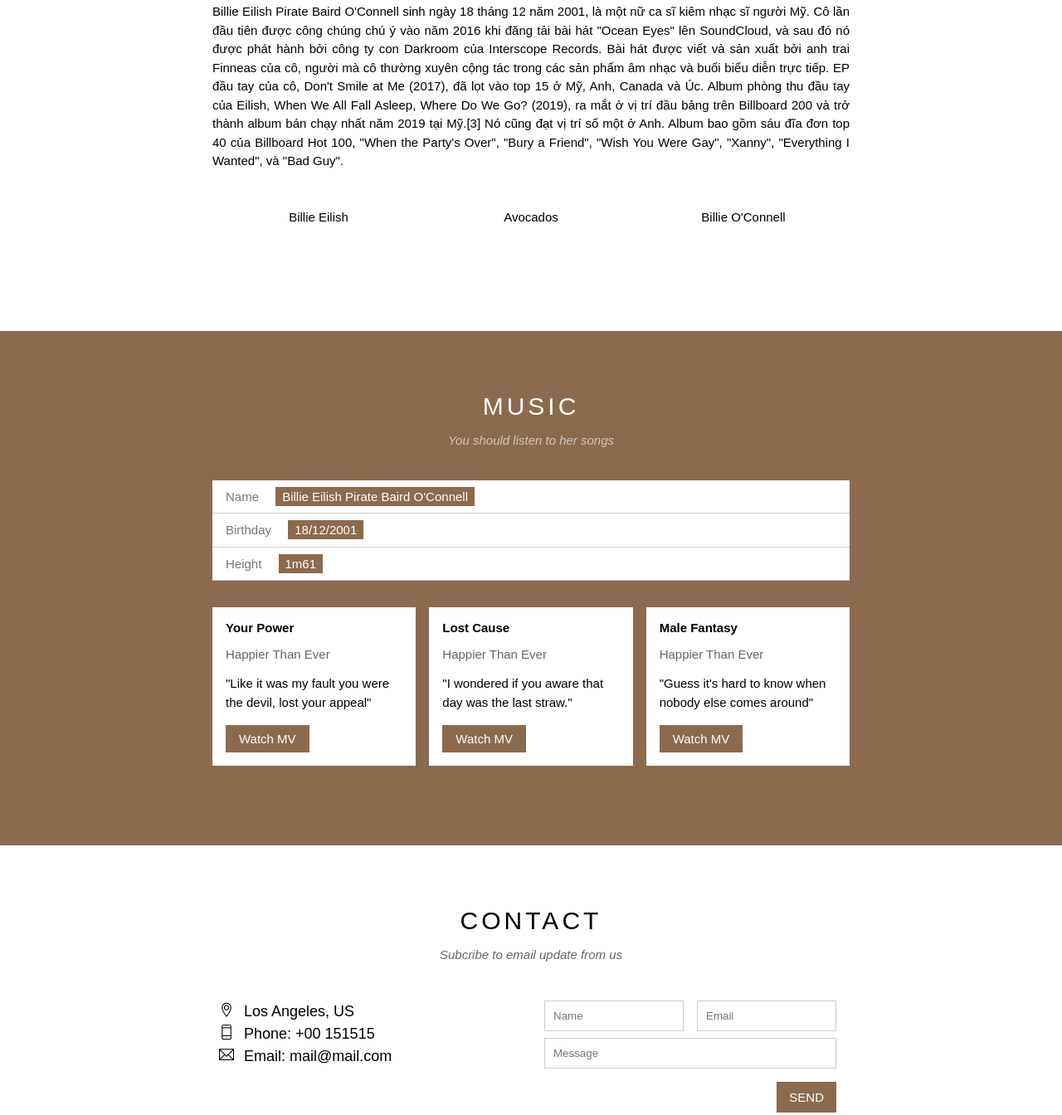
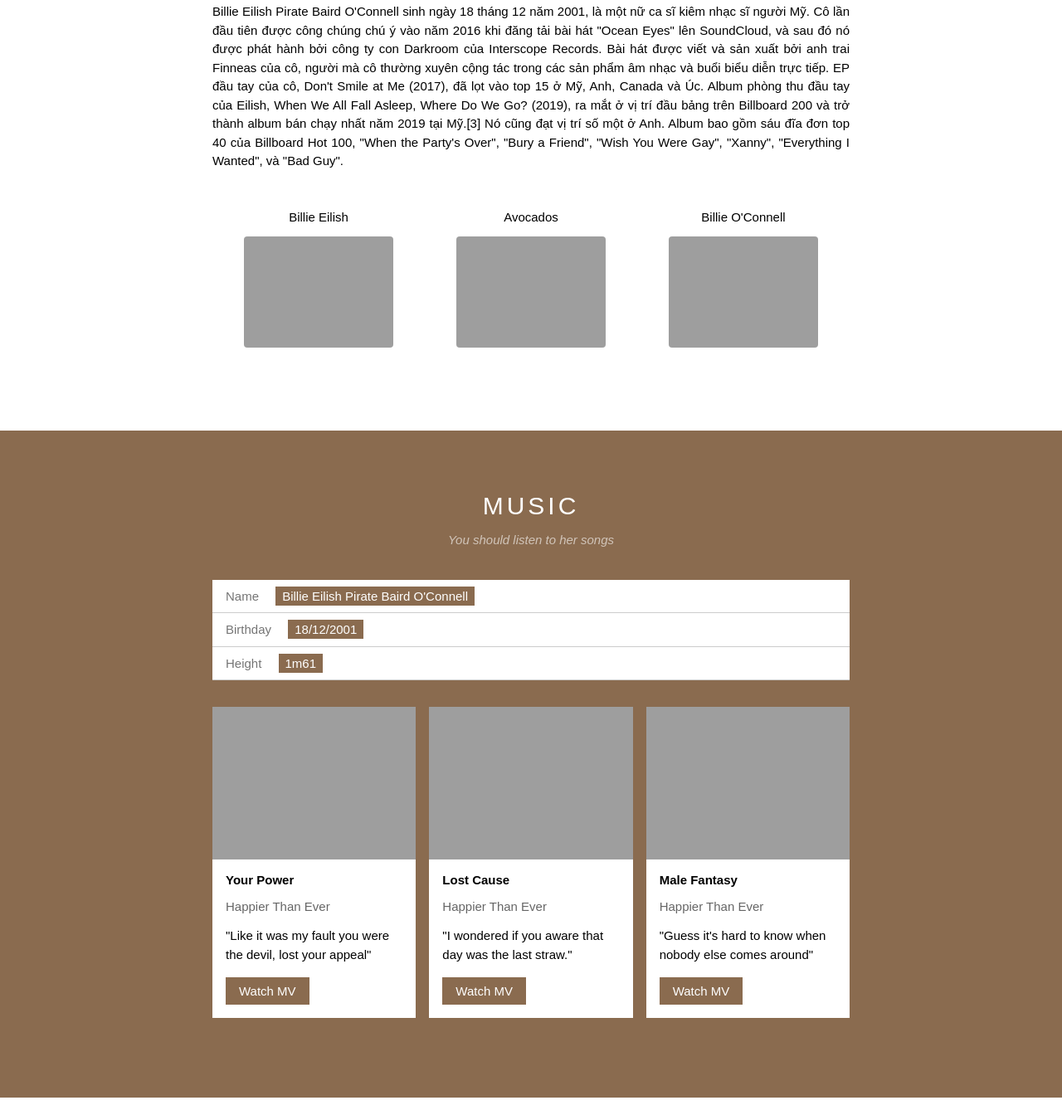
Before and after one commit to Cebron2/Billie-BaoTram, a plain HTML site: page index.html in a window 1280 px wide. Shown: the part 972-2316 px from the top of the page at 83% size. Drawn offline with Linux system fonts and the light colour scheme; the site is published under a folder, as on GitHub Pages, so addresses that start at the root find nothing.

Commit message:
Update index.html

```diff
--- a/index.html
+++ b/index.html
@@ -51,15 +51,15 @@
                     <div class="image-list">
                         <div class="image-item">
                             <p class="billie-name">Billie Eilish</p>
-                            <img src="/assets/css/img/Image/z3247012401092_6b3801680e2f99683472ffc4137affee.jpg" alt="" class="billie-image">
+                            <img src="./assets/css/img/Image/z3247012401092_6b3801680e2f99683472ffc4137affee.jpg" alt="" class="billie-image">
                         </div>
                         <div class="image-item">
                             <p class="billie-name">Avocados</p>
-                            <img src="/assets/css/img/Image/z3247012504445_7cf7bf0ebd4cca5cfea47f370c2e987d.jpg" alt="" class="billie-image">
+                            <img src="./assets/css/img/Image/z3247012504445_7cf7bf0ebd4cca5cfea47f370c2e987d.jpg" alt="" class="billie-image">
                         </div>
                         <div class="image-item">
                             <p class="billie-name">Billie O'Connell</p>
-                            <img src="/assets/css/img/Image/z3247014625290_d34278d4397997dddd2ab16d75fb4cca.jpg" alt="" class="billie-image">
+                            <img src="./assets/css/img/Image/z3247014625290_d34278d4397997dddd2ab16d75fb4cca.jpg" alt="" class="billie-image">
                         </div>
                         <div class="clear"></div>
                     </div>
@@ -79,7 +79,7 @@
 
                     <div class="song-list">
                         <div class="song-item">
-                            <img src="/assets/css/img/Song/z3248241891359_39df6d6b1cef4e90b589173031163b72.jpg" alt="" class="song-img">
+                            <img src="./assets/css/img/Song/z3248241891359_39df6d6b1cef4e90b589173031163b72.jpg" alt="" class="song-img">
                             <div class="song-body">
                                 <h3 class="song-name">Your Power</h3>
                                 <p class="song-album">Happier Than Ever</p>
@@ -88,7 +88,7 @@
                             </div>
                         </div>
                         <div class="song-item">
-                            <img src="/assets/css/img/Song/z3248241916590_35d87abec082c8907c3aa5c8d367ab31.jpg" alt="" class="song-img">
+                            <img src="./assets/css/img/Song/z3248241916590_35d87abec082c8907c3aa5c8d367ab31.jpg" alt="" class="song-img">
                             <div class="song-body">
                                 <h3 class="song-name">Lost Cause</h3>
                                 <p class="song-album">Happier Than Ever</p>
@@ -97,7 +97,7 @@
                             </div>
                         </div>
                         <div class="song-item">
-                            <img src="/assets/css/img/Song/z3248241899419_ec63504a8439d8cdfd306dc4004600de.jpg" alt="" class="song-img">
+                            <img src="./assets/css/img/Song/z3248241899419_ec63504a8439d8cdfd306dc4004600de.jpg" alt="" class="song-img">
                             <div class="song-body">
                                 <h3 class="song-name">Male Fantasy</h3>
                                 <p class="song-album">Happier Than Ever</p>
@@ -145,7 +145,7 @@
         </div>
 
         <div class="map-section">
-            <img src="/assets/css/img/Map/Billie-Eilish.webp" alt="">
+            <img src="./assets/css/img/Map/Billie-Eilish.webp" alt="">
         </div>
 
         <div id="footer">
```
